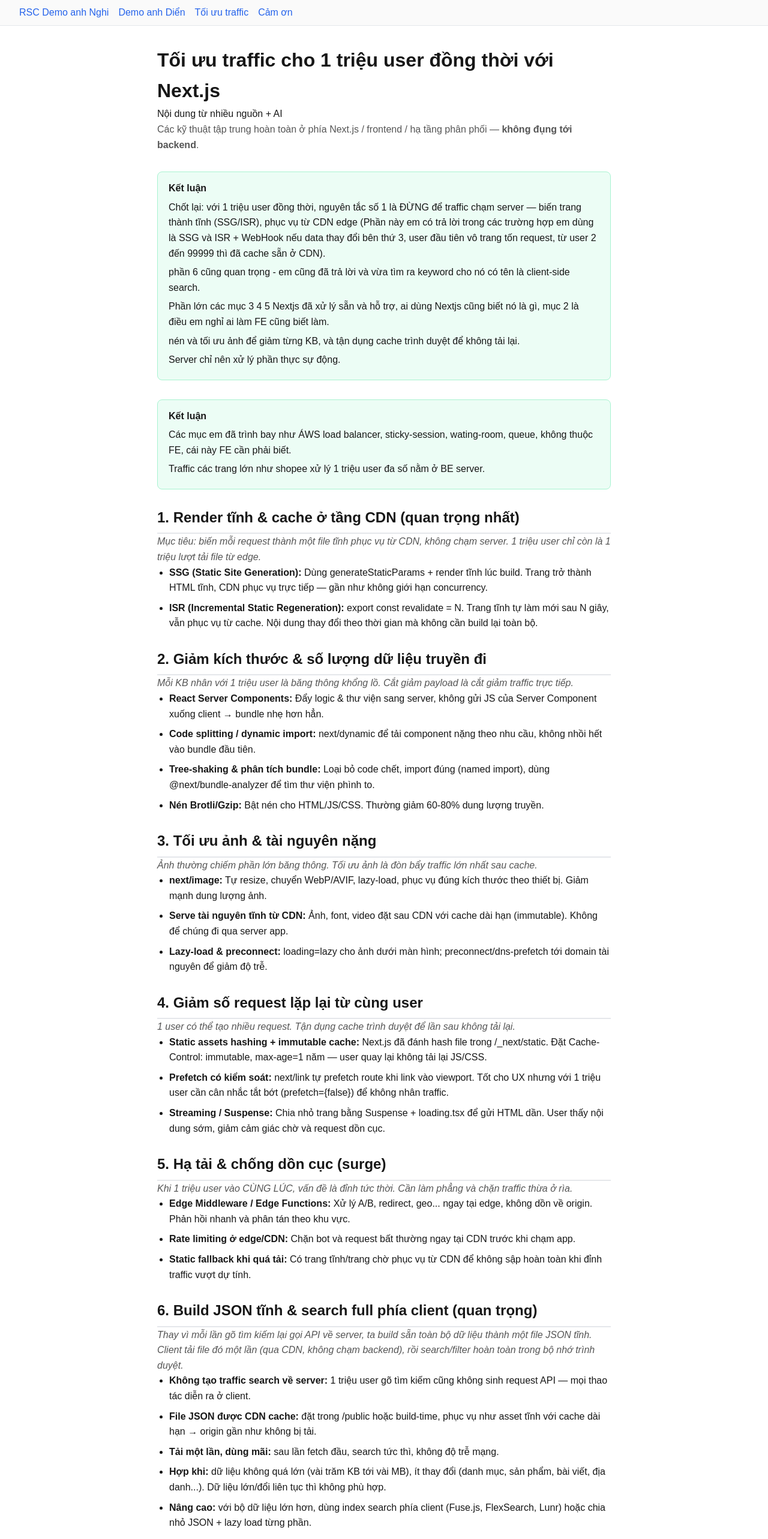
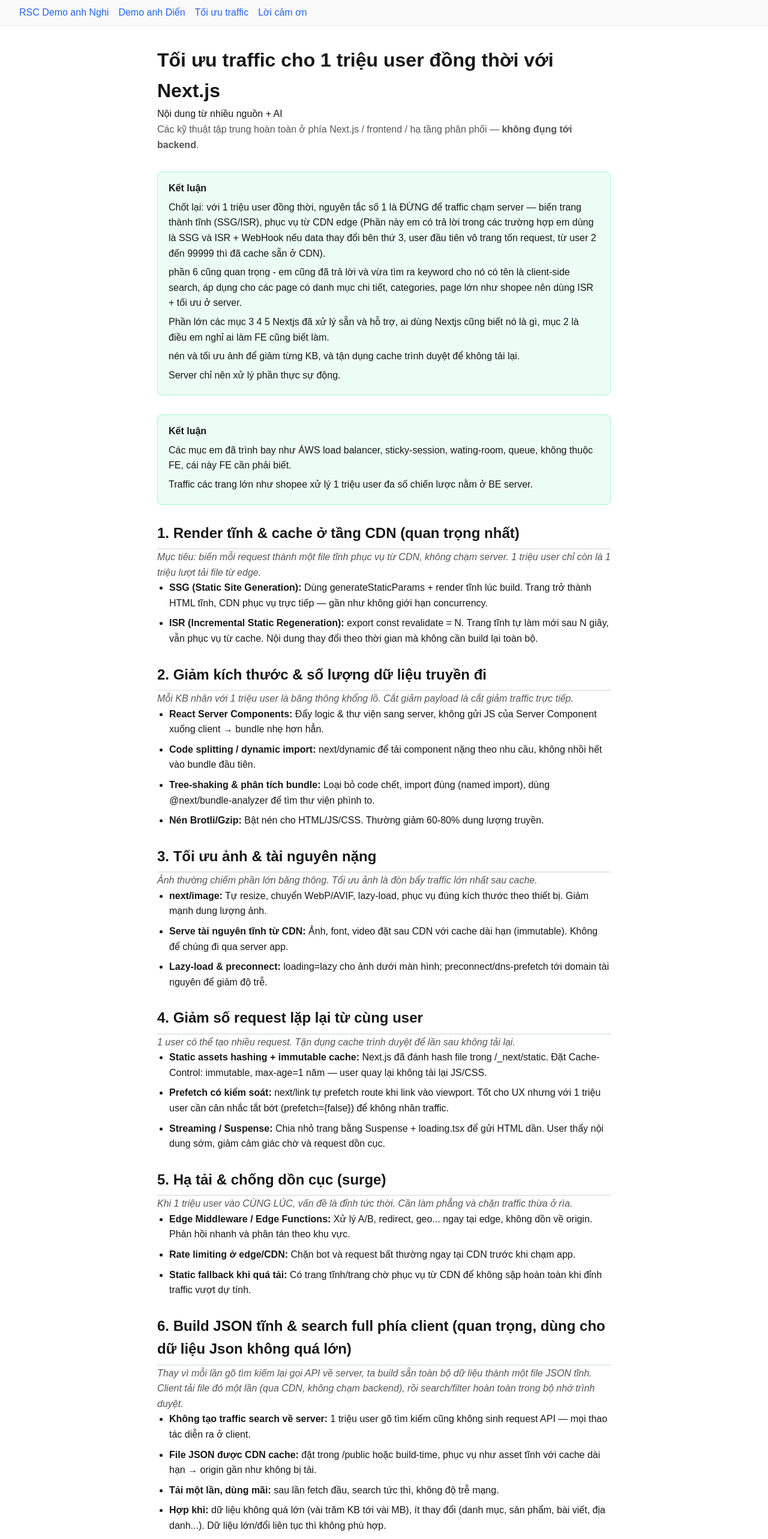
Before and after one commit to devntv/interviewCake, a Next.js app: page /toi-uu-traffic in a window 1280 px wide. Shown: the top 2566 px of the page at 60% size. Built offline with nearby package versions, Linux system fonts and the light colour scheme.

Commit message:
Rename to Loi cam on (title and nav label)

```diff
--- a/app/Nav.tsx
+++ b/app/Nav.tsx
@@ -6,7 +6,7 @@
   { href: "/rsc-demo", label: "RSC Demo anh Nghi" },
   { href: "/other", label: "Demo anh Diển" },
   { href: "/toi-uu-traffic", label: "Tối ưu traffic" },
-  { href: "/cam-on", label: "Cảm ơn" },
+  { href: "/cam-on", label: "Lời cảm ơn" },
 ];
 
 export default function Nav() {
--- a/app/cam-on/page.tsx
+++ b/app/cam-on/page.tsx
@@ -8,7 +8,7 @@
         textAlign: "center",
       }}
     >
-      <h1>Cảm ơn</h1>
+      <h1>Lời cảm ơn</h1>
       <p style={{ fontSize: 18 }}>
         Cảm ơn anh <strong>Thuận</strong>, anh <strong>Diển</strong> và anh{" "}
         <strong>Nghi</strong> đã tham gia phỏng vấn.
--- a/app/toi-uu-traffic/page.tsx
+++ b/app/toi-uu-traffic/page.tsx
@@ -111,10 +111,10 @@
   ];
 
 const takeaway =
-  "Chốt lại: với 1 triệu user đồng thời, nguyên tắc số 1 là ĐỪNG để traffic chạm server — biến trang thành tĩnh (SSG/ISR), phục vụ từ CDN edge (Phần này em có trả lời trong các trường hợp em dùng là SSG và ISR + WebHook nếu data thay đổi bên thứ 3, user đầu tiên vô trang tốn request, từ user 2 đến 99999 thì đã cache sẵn ở CDN). phần 6 cũng quan trọng - em cũng đã trả lời và vừa tìm ra keyword cho nó có tên là client-side search.Phần lớn các mục 3 4 5 Nextjs đã xử lý sẵn và hỗ trợ, ai dùng Nextjs cũng biết nó là gì, mục 2 là điều em nghỉ ai làm FE cũng biết làm. nén và tối ưu ảnh để giảm từng KB, và tận dụng cache trình duyệt để không tải lại. Server chỉ nên xử lý phần thực sự động.";
+  "Chốt lại: với 1 triệu user đồng thời, nguyên tắc số 1 là ĐỪNG để traffic chạm server — biến trang thành tĩnh (SSG/ISR), phục vụ từ CDN edge (Phần này em có trả lời trong các trường hợp em dùng là SSG và ISR + WebHook nếu data thay đổi bên thứ 3, user đầu tiên vô trang tốn request, từ user 2 đến 99999 thì đã cache sẵn ở CDN). phần 6 cũng quan trọng - em cũng đã trả lời và vừa tìm ra keyword cho nó có tên là client-side search, áp dụng cho các page có danh mục chi tiết, categories, page lớn như shopee nên dùng ISR + tối ưu ở server.Phần lớn các mục 3 4 5 Nextjs đã xử lý sẵn và hỗ trợ, ai dùng Nextjs cũng biết nó là gì, mục 2 là điều em nghỉ ai làm FE cũng biết làm. nén và tối ưu ảnh để giảm từng KB, và tận dụng cache trình duyệt để không tải lại. Server chỉ nên xử lý phần thực sự động.";
 
 
-const takeaway2 = "Các mục em đã trình bay như ÁWS load balancer, sticky-session, wating-room, queue, không thuộc FE, cái này FE cần phải biết. Traffic các trang lớn như shopee xử lý 1 triệu user đa số nằm ở BE server"
+const takeaway2 = "Các mục em đã trình bay như ÁWS load balancer, sticky-session, wating-room, queue, không thuộc FE, cái này FE cần phải biết. Traffic các trang lớn như shopee xử lý 1 triệu user đa số chiến lược nằm ở BE server"
 export default function ToiUuTrafficPage() {
   return (
     <main
@@ -197,7 +197,7 @@
 
       <section style={{ marginTop: 28 }}>
         <h2 style={{ borderBottom: "2px solid #e5e7eb", paddingBottom: 6 }}>
-          6. Build JSON tĩnh & search full phía client (quan trọng)
+          6. Build JSON tĩnh & search full phía client (quan trọng, dùng cho dữ liệu Json không quá lớn)
         </h2>
         <p style={{ color: "#555", fontStyle: "italic" }}>
           Thay vì mỗi lần gõ tìm kiếm lại gọi API về server, ta build sẵn toàn bộ
```
